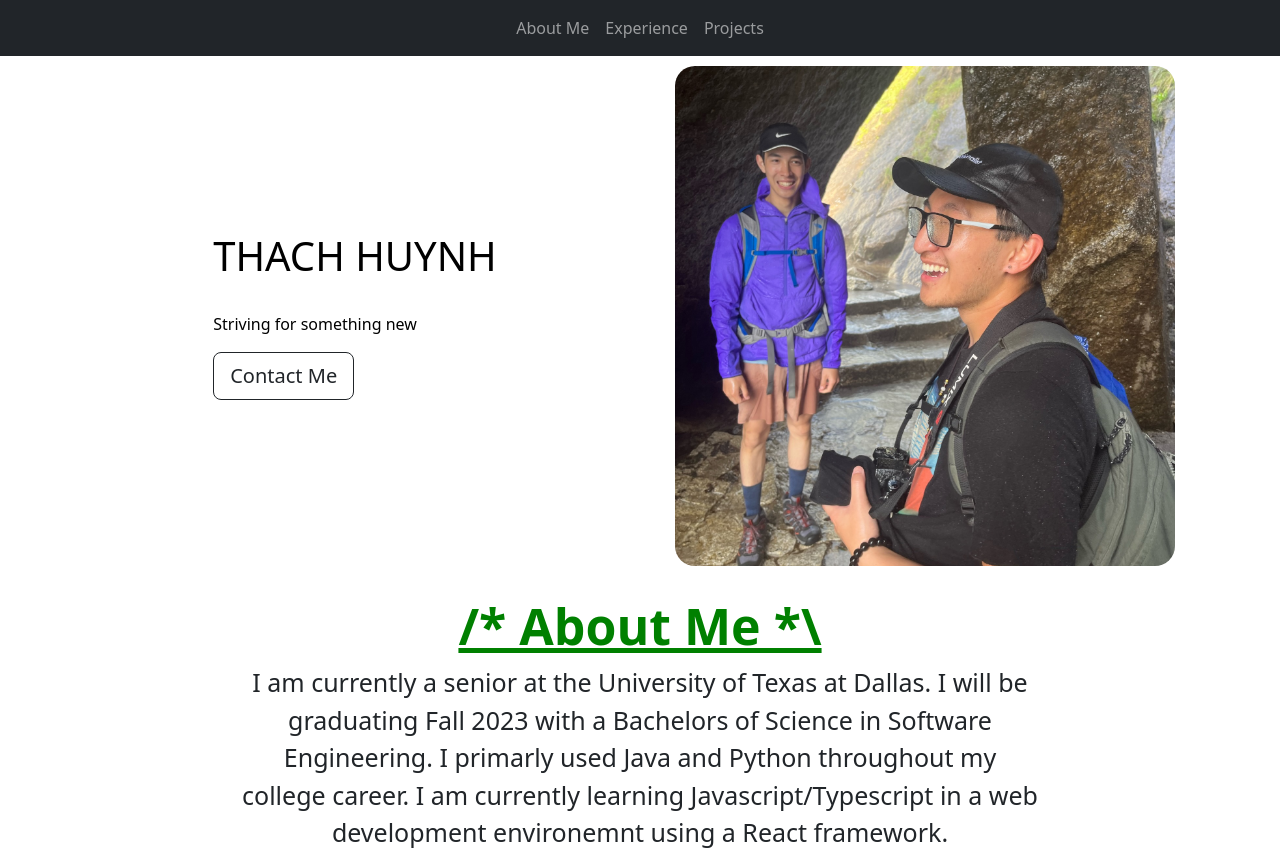
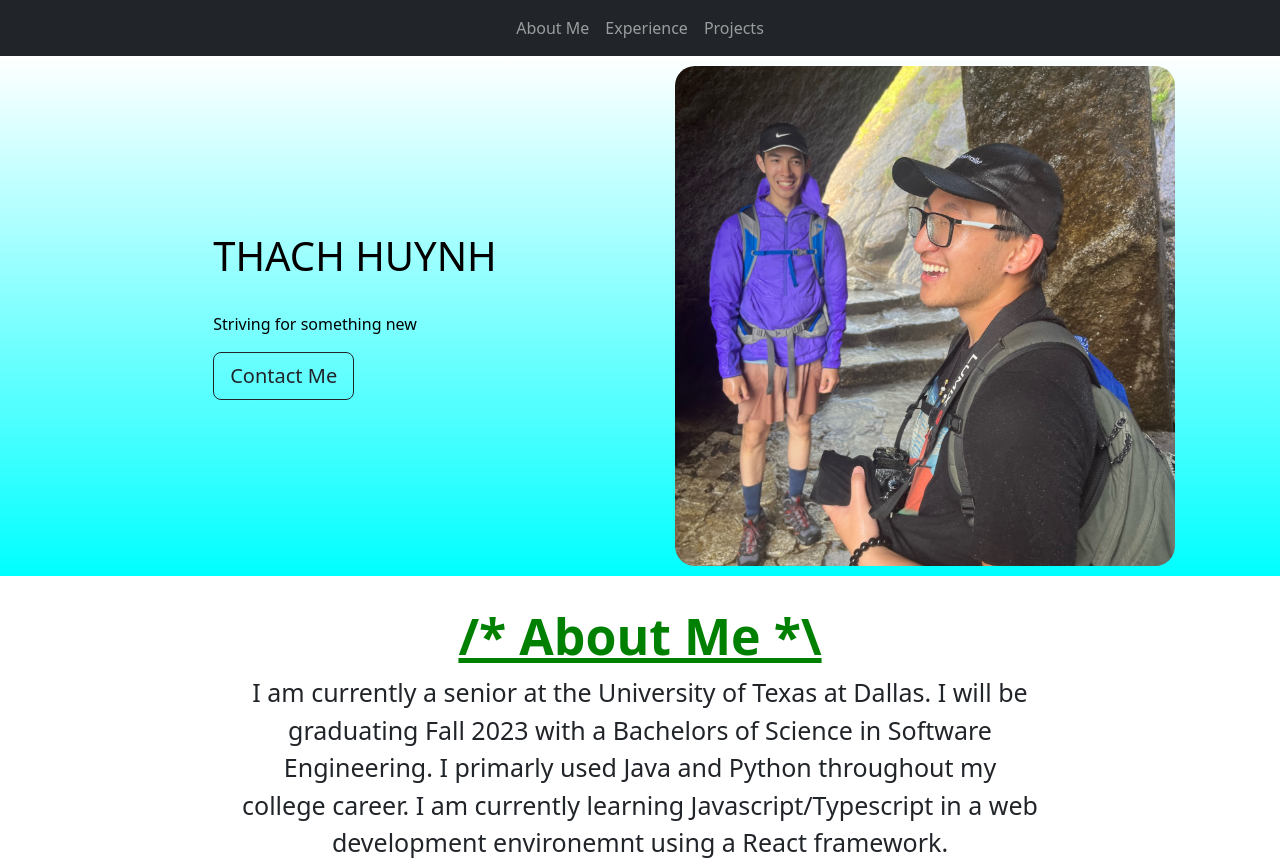
Before and after one commit to bithach/react-resume, a React (Create React App) app: page / in a window 1280 px wide. Shown: the top 860 px of the page. Built offline with nearby package versions, Linux system fonts and the light colour scheme.

Commit message:
added gradient

```diff
--- a/src/sections/HeroSection.jsx
+++ b/src/sections/HeroSection.jsx
@@ -6,6 +6,7 @@ import Button from "react-bootstrap/Button";
 
 function HeroSection(props) {
   return (
+    <div className="hero-section-outer">
       <Container>
         <Row className="align-items-center heroRow">
           <Col style={{ height: 100 + "%", textAlign: "center" }}>
@@ -27,6 +28,7 @@ function HeroSection(props) {
           </Col>
         </Row>
       </Container>
+    </div>
   );
 }
 
--- a/src/styling/HeroSection.css
+++ b/src/styling/HeroSection.css
@@ -2,6 +2,10 @@
   color: black;
   text-align: left;
   display: inline-block;
+}
+
+.hero-section-outer {
+  background-image: linear-gradient(white, aqua);
 }
 
 .selfImage {
@@ -46,7 +50,7 @@
     border-radius: 20px;
   }
 
-  .heroRow{
-    padding-top: 10px;
+  .heroRow {
+    padding: 10px 0px;
   }
 }
```
Lines whose indentation alone changed are shown as unchanged.
